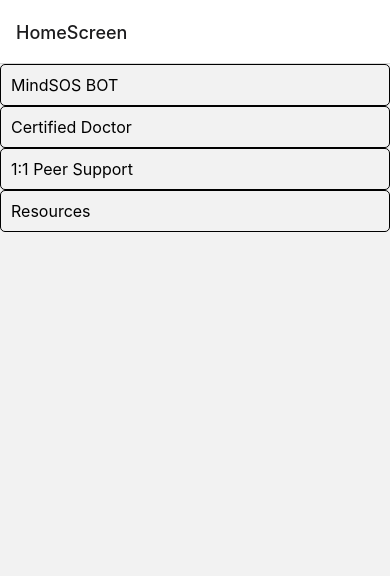
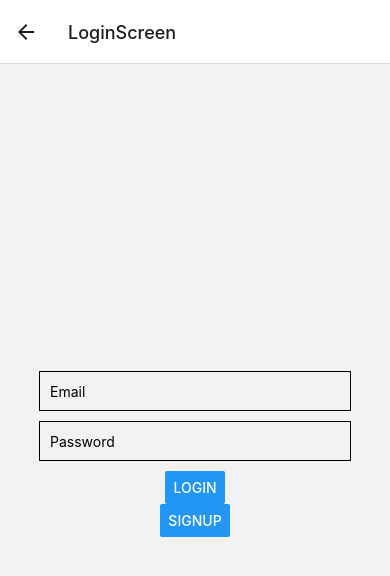
Before and after one commit to jarvismsk/MindSOS, a React Native app: screen /LoginScreen in a window 390 px wide. Shown: the top 576 px of the page. Built offline with nearby package versions, Linux system fonts and the light colour scheme.

Commit message:
Working Login & Signup

```diff
--- a/App.js
+++ b/App.js
@@ -11,6 +11,8 @@ import SingleDoctor from './src/screens/SingleDoctor/SingleDoctor';
 import HomeScreen from './src/screens/HomeScreen/HomeScreen';
 import Bot from './src/screens/Bot/Bot';
 import ChatScreen from './src/screens/ChatScreen/ChatScreen';
+import SignupScreen from './src/screens/SignupScreen/SignupScreen';
+import LoginScreen from './src/screens/LoginScreen/LoginScreen';
 
 const Stack = createStackNavigator();
 
@@ -25,11 +27,14 @@ export default function App() {
     <Provider store={store}>
       <NavigationContainer>
         <Stack.Navigator>
+        <Stack.Screen name="SignupScreen" component={SignupScreen} />
           <Stack.Screen name="HomeScreen" component={HomeScreen} />
           <Stack.Screen name="Bot" component={Bot} />
           <Stack.Screen name="ListDoctor" component={ListDoctor} />
           <Stack.Screen name="SingleDoctor" component={SingleDoctor} />
           <Stack.Screen name="ChatScreen" component={ChatScreen} />
+
+          <Stack.Screen name="LoginScreen" component={LoginScreen} />
         </Stack.Navigator>
       </NavigationContainer>
     </Provider>
--- a/package.json
+++ b/package.json
@@ -11,6 +11,7 @@
   "dependencies": {
     "@expo/webpack-config": "^18.0.1",
     "@react-navigation/stack": "^6.3.16",
+    "@reduxjs/toolkit": "^1.9.5",
     "axios": "^1.4.0",
     "expo": "~48.0.18",
     "expo-status-bar": "~1.4.4",
--- a/src/screens/LoginScreen/LoginScreen.js
+++ b/src/screens/LoginScreen/LoginScreen.js
@@ -0,0 +1,63 @@
+// LoginScreen.js
+import React, { useState } from 'react';
+import { View, TextInput, Button, StyleSheet } from 'react-native';
+import { useDispatch, useSelector } from 'react-redux';
+import { loginRequest } from '../../store/actions';
+
+const LoginScreen = ({ navigation }) => {
+  const [email, setEmail] = useState('');
+  const [password, setPassword] = useState('');
+  const loading = useSelector((state) => state.auth.loading);
+  const dispatch = useDispatch();
+
+  const handleLogin = () => {
+    if (email && password) {
+      dispatch(loginRequest(email, password));
+      // You can add logic here to verify the login credentials with backend APIs
+      navigation.navigate('HomeScreen'); // Navigate to the home screen on successful login
+    } else {
+      alert('Please enter valid credentials');
+    }
+  };
+
+  const handleSignup = () => {
+    navigation.navigate('SignupScreen');
+  };
+
+  return (
+    <View style={styles.container}>
+      <TextInput
+        style={styles.input}
+        placeholder="Email"
+        value={email}
+        onChangeText={setEmail}
+      />
+      <TextInput
+        style={styles.input}
+        placeholder="Password"
+        value={password}
+        onChangeText={setPassword}
+        secureTextEntry
+      />
+      <Button title="Login" onPress={handleLogin} disabled={loading} />
+      <Button title="Signup" onPress={handleSignup} />
+    </View>
+  );
+};
+
+const styles = StyleSheet.create({
+  container: {
+    flex: 1,
+    justifyContent: 'center',
+    alignItems: 'center',
+  },
+  input: {
+    width: '80%',
+    height: 40,
+    borderWidth: 1,
+    marginBottom: 10,
+    paddingHorizontal: 10,
+  },
+});
+
+export default LoginScreen;
--- a/src/screens/SignupScreen/SignupScreen.js
+++ b/src/screens/SignupScreen/SignupScreen.js
@@ -0,0 +1,64 @@
+// SignupScreen.js
+import React, { useState } from 'react';
+import { View, TextInput, Button, StyleSheet } from 'react-native';
+import { useDispatch, useSelector } from 'react-redux';
+import { signupRequest } from '../../store/actions';
+
+const SignupScreen = ({ navigation }) => {
+  const [email, setEmail] = useState('');
+  const [password, setPassword] = useState('');
+  const loading = useSelector((state) => state.auth.loading);
+  const dispatch = useDispatch();
+
+  const handleSignup = () => {
+    if (email && password) {
+      dispatch(signupRequest(email, password));
+      // You can add logic here to verify the signup credentials with backend APIs
+      navigation.navigate('HomeScreen'); // Navigate to the home screen on successful signup
+    } else {
+      alert('Please enter valid credentials');
+    }
+  };
+
+  const handleLogin = () => {
+    navigation.navigate('LoginScreen');
+  };
+
+  return (
+    <View style={styles.container}>
+      <TextInput
+        style={styles.input}
+        placeholder="Email"
+        value={email}
+        onChangeText={setEmail}
+      />
+      <TextInput
+        style={styles.input}
+        placeholder="Password"
+        value={password}
+        onChangeText={setPassword}
+        secureTextEntry
+      />
+      <Button title="Signup" onPress={handleSignup} disabled={loading} />
+      <Button title="Login" onPress={handleLogin} />
+    </View>
+  );
+};
+
+const styles = StyleSheet.create({
+  container: {
+    flex: 1,
+    justifyContent: 'center',
+    alignItems: 'center',
+  },
+  input: {
+    width: '80%',
+    height: 40,
+    borderWidth: 1,
+    marginBottom: 10,
+    paddingHorizontal: 10,
+    margin: 5,
+  },
+});
+
+export default SignupScreen;
--- a/src/store/actions.js
+++ b/src/store/actions.js
@@ -0,0 +1,73 @@
+import * as types from './types';
+
+// User actions
+export const setUser = (user) => ({
+  type: types.SET_USER,
+  payload: user,
+});
+
+export const clearUser = () => ({
+  type: types.CLEAR_USER,
+});
+
+// Signup actions
+export const signupRequest = (userData) => ({
+  type: types.SIGNUP_REQUEST,
+  payload: userData,
+});
+
+export const signupSuccess = () => ({
+  type: types.SIGNUP_SUCCESS,
+});
+
+export const signupFailure = (error) => ({
+  type: types.SIGNUP_FAILURE,
+  payload: error,
+});
+
+// Login actions
+export const loginRequest = (credentials) => ({
+  type: types.LOGIN_REQUEST,
+  payload: credentials,
+});
+
+export const loginSuccess = (user) => ({
+  type: types.LOGIN_SUCCESS,
+  payload: user,
+});
+
+export const loginFailure = (error) => ({
+  type: types.LOGIN_FAILURE,
+  payload: error,
+});
+
+// Doctor actions
+export const setDoctors = (doctors) => ({
+  type: types.SET_DOCTORS,
+  payload: doctors,
+});
+
+export const addDoctor = (doctor) => ({
+  type: types.ADD_DOCTOR,
+  payload: doctor,
+});
+
+export const removeDoctor = (doctorId) => ({
+  type: types.REMOVE_DOCTOR,
+  payload: doctorId,
+});
+
+// Chat actions
+export const setMessages = (messages) => ({
+  type: types.SET_MESSAGES,
+  payload: messages,
+});
+
+export const addMessage = (message) => ({
+  type: types.ADD_MESSAGE,
+  payload: message,
+});
+
+export const clearMessages = () => ({
+  type: types.CLEAR_MESSAGES,
+});
--- a/src/store/reducers.js
+++ b/src/store/reducers.js
@@ -1,20 +1,46 @@
 import { combineReducers } from 'redux';
+import { SIGNUP_REQUEST, SIGNUP_SUCCESS, SIGNUP_FAILURE, LOGIN_REQUEST, LOGIN_SUCCESS, LOGIN_FAILURE } from './types';
 
-const initialState = {
+// Initial state for the authentication
+const initialAuthState = {
+  loading: false,
   user: null,
+  error: null,
 };
 
-const userReducer = (state = initialState.user, action) => {
+// Auth Reducer
+const authReducer = (state = initialAuthState, action) => {
   switch (action.type) {
-    case 'SET_USER':
-      return action.payload;
+    case SIGNUP_REQUEST:
+    case LOGIN_REQUEST:
+      return {
+        ...state,
+        loading: true,
+        error: null,
+      };
+    case SIGNUP_SUCCESS:
+    case LOGIN_SUCCESS:
+      return {
+        ...state,
+        loading: false,
+        user: action.payload,
+        error: null,
+      };
+    case SIGNUP_FAILURE:
+    case LOGIN_FAILURE:
+      return {
+        ...state,
+        loading: false,
+        error: action.payload,
+      };
     default:
       return state;
   }
 };
 
+// Combine all reducers
 const rootReducer = combineReducers({
-  user: userReducer,
+  auth: authReducer,
 });
 
 export default rootReducer;
```
Also changed, not shown: services/api.js (+8 -5 lines), src/store/authActions.js (added, +83 -0 lines), src/store/store.js (added, +9 -0 lines), 1 other file (tests, documents, lock files or other folders).
